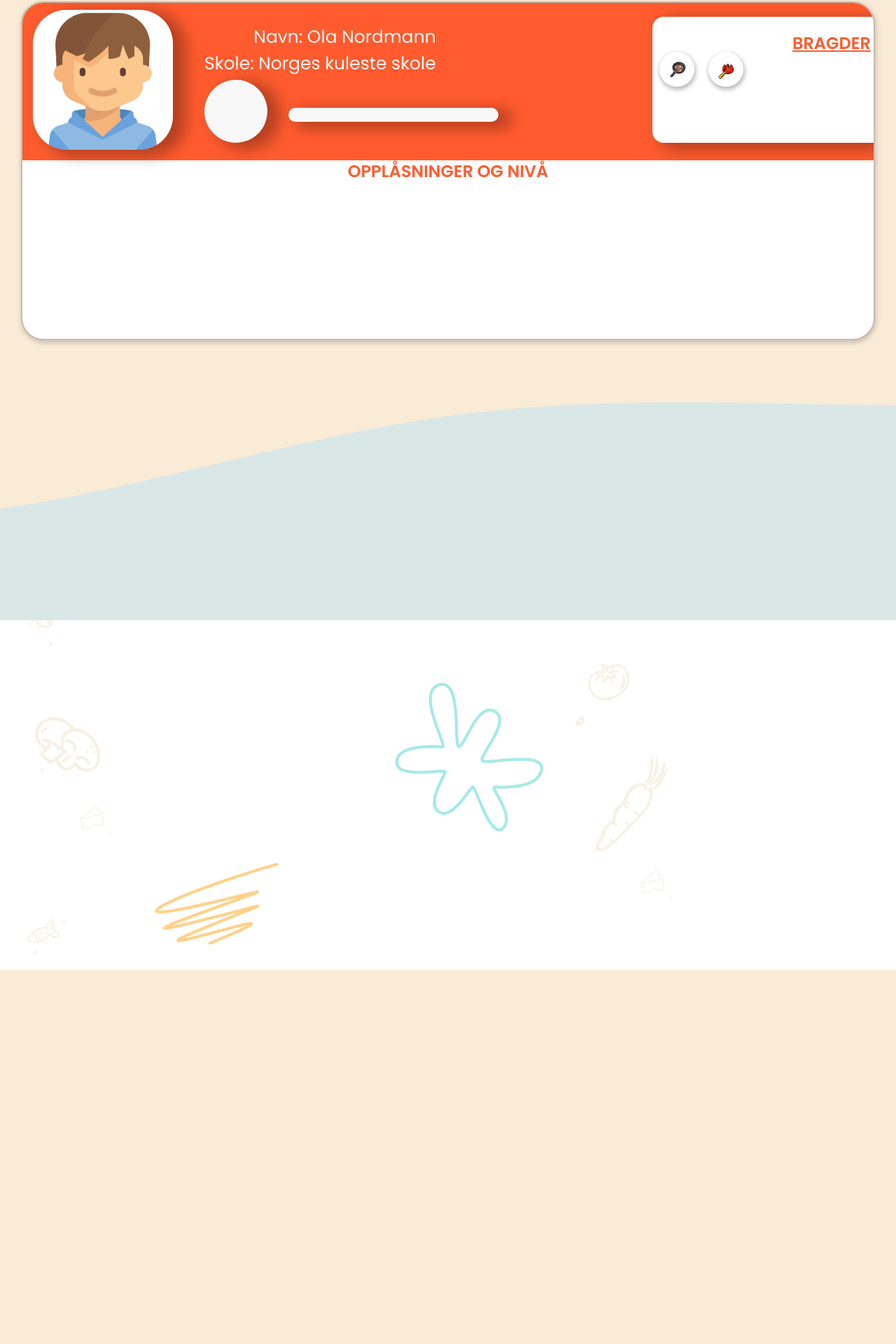
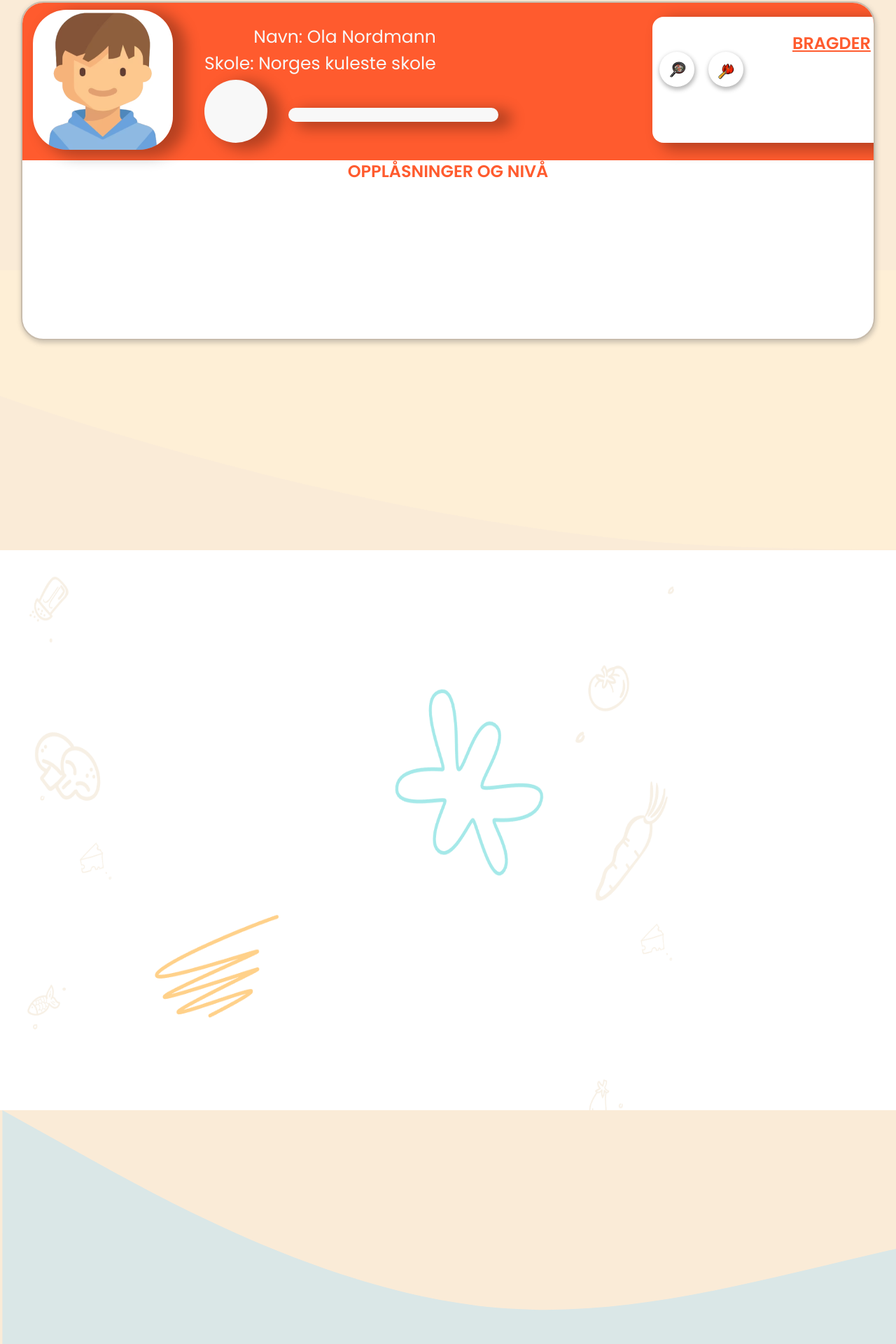
Before and after one commit to HauVu94/Chew, a React (Create React App) app in the folder Frontend/chew-project/: page /ProfilePage in a window 1280 px wide. Shown: the part 272-2192 px from the top of the page at 70% size. Before the commit the page ends 1658 px from the top, so only its background shows below. Built offline with nearby package versions, Linux system fonts and the light colour scheme; the HTML template or start-up script is replaced by a standard one.

Commit message:
Profile trying to fix background

```diff
--- a/Frontend/chew-project/src/pages/ProfilePage.tsx
+++ b/Frontend/chew-project/src/pages/ProfilePage.tsx
@@ -32,10 +32,10 @@ export const ProfilePage = () => {
                 <h2 className='h2-opplåsninger'>OPPLÅSNINGER OG NIVÅ</h2>
             </div>
 
+            <div className='background-beige'></div>
+            <div className='background-foods'></div>
+            <div className='background-blue'></div>
 
-
-            <div className='background-blue'></div>
-            <div className='background-foods'></div>
 
 
         </>
--- a/Frontend/chew-project/src/styles/Profilepage.css
+++ b/Frontend/chew-project/src/styles/Profilepage.css
@@ -151,21 +151,31 @@ top: 0;
     }
 }
 
-.background-blue{
-    background-image: url("../../public/images/Denblågreia.svg");
-    height: 500px;
+.background-beige{
+    background-image: url("../../public/images/Denbeigegreia.svg");
+    height: 400px;
     width: 100%;
     top: 100%;
-    background-position: center;
+    background-position-y: top;
     background-repeat: no-repeat;
     background-size: cover;
 }
 
 .background-foods{
     background-image: url("../../public/images/Bakgrunnbrokoli.png");
-    background-color: #cccccc;
-    height: 500px;
-    background-position: center;
+    height: 800px;
+    width: 100%;
+    background-position-y: center;
+    background-repeat: no-repeat;
+    background-size: 100% 100%;
+    background-origin: content-box;
+}
+
+.background-blue{
+    background-image: url("../../public/images/Denblågreia.svg");
+    height: 400px;
+    width: 100%;
+    background-position-y: bottom;
     background-repeat: no-repeat;
     background-size: cover;
 }
```
Also changed, not shown: Frontend/chew-project/public/images/Denbeigegreia.svg (added).
